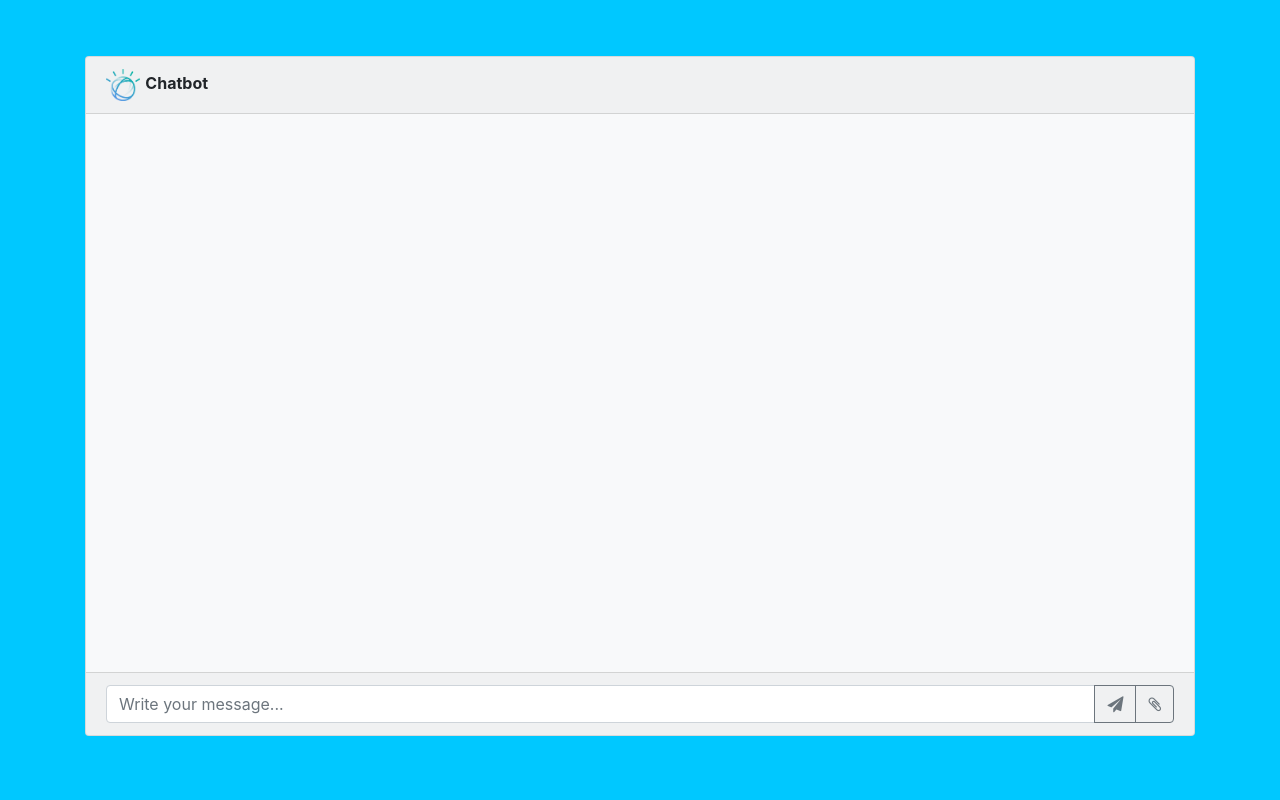
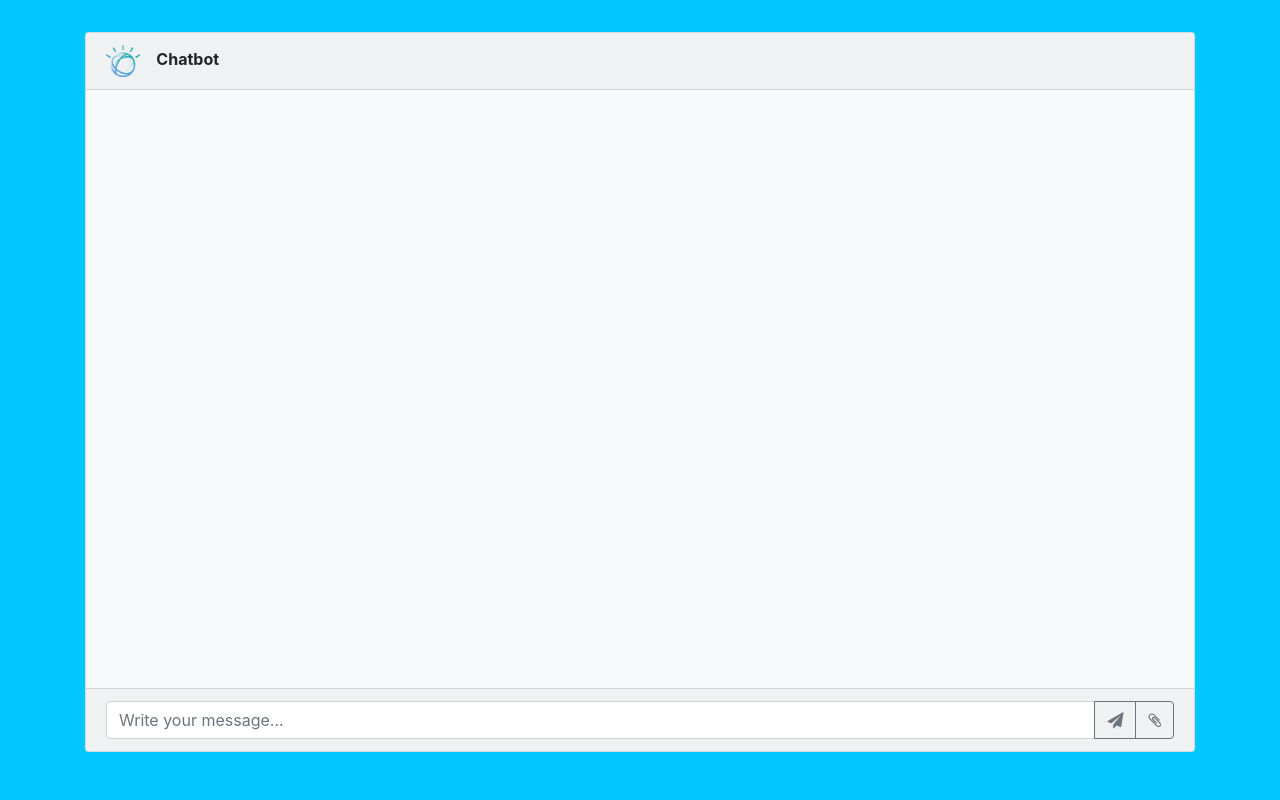
Before and after one commit to vr7517/python-webapp-template, a Flask app: page /chat in a window 1280 px wide. Run offline with Flask 2, Linux system fonts and the light colour scheme; some libraries are stand-ins or nearby versions.

Commit message:
ui view fixes

```diff
--- a/static/stylesheets/chat.css
+++ b/static/stylesheets/chat.css
@@ -4,8 +4,13 @@
 }
 
 .card {
-    margin: 5% 0 5%;
-    height: 85vh;
+    margin-top: 2em;
+    height: 90vh;
+}
+
+.card-body {
+    padding: 0;
+    padding-top: 1rem;
 }
 
 input[type=number] {
@@ -19,22 +24,22 @@ input::-webkit-inner-spin-button {
 }
 
 .card-header img {
-    margin-right: 5px;
-    height: 2em;
+    margin-right: 1rem;
+    height: 2rem;
 }
 
 .contact-profile {
     width: 100%;
-    height: 60px;
+    height: 5rem;
     background: black;
     color: white
 }
 
 .contact-profile img {
-    width: 40px;
+    width: 4rem;
     border-radius: 50%;
     float: left;
-    margin: 9px 12px 0 9px;
+    margin: 0.75rem 1.25rem 0 0.75rem;
 }
 
 .contact-profile p {
@@ -44,7 +49,7 @@ input::-webkit-inner-spin-button {
 .messages {
     height: auto;
     min-height: 100%;
-    max-height: 100%;
+    max-height: 50vh;
     overflow-y: scroll;
     overflow-x: hidden;
 }
@@ -61,17 +66,16 @@ input::-webkit-inner-spin-button {
 .messages ul li {
     display: inline-block;
     clear: both;
-    margin: 15px 15px 5px 15px;
-    width: calc(100% - 25px);
+    width: calc(100% - 1rem);
     font-size: 0.9em;
 }
 
 .messages ul li:nth-last-child(1) {
-    margin-bottom: 20px;
+    margin-bottom: 1.5rem;
 }
 
 .messages ul li.sent img {
-    margin: 6px 8px 0 0;
+    margin: 0.5rem 0.75rem 0 0;
 }
 
 .messages ul li.sent p {
@@ -81,7 +85,7 @@ input::-webkit-inner-spin-button {
 
 .messages ul li.replies img {
     float: right;
-    margin: 6px 0 0 8px;
+    margin: 0.6rem 0 0 0.75rem;
 }
 
 .messages ul li.replies p {
@@ -91,15 +95,15 @@ input::-webkit-inner-spin-button {
 }
 
 .messages ul li img {
-    width: 22px;
+    width: 2rem;
     border-radius: 50%;
     float: left;
 }
 
 .messages ul li p {
     display: inline-block;
-    padding: 10px 15px;
-    border-radius: 20px;
-    max-width: 205px;
+    padding: 1rem 1.5rem;
+    border-radius: 2rem;
+    max-width: 75%;
     line-height: 130%;
 }
--- a/templates/chat.html
+++ b/templates/chat.html
@@ -3,12 +3,15 @@
 
 <head>
     <meta charset='UTF-8'>
+    <meta http-equiv="X-UA-Compatible" content="IE=edge">
 
     <title>Chatbot</title>
 
     <link rel='stylesheet' href='https://cdnjs.cloudflare.com/ajax/libs/font-awesome/4.6.2/css/font-awesome.min.css'>
     <link rel="stylesheet" href="https://stackpath.bootstrapcdn.com/bootstrap/4.3.1/css/bootstrap.min.css">
     <link href="static/stylesheets/chat.css" rel="stylesheet">
+
+    <meta name="viewport" content="width=device-width user-scalable=no">
 
 </head>
 
--- a/templates/index.html
+++ b/templates/index.html
@@ -10,6 +10,9 @@
     <!-- Bootstrap -->
     <link rel="stylesheet" href="https://maxcdn.bootstrapcdn.com/bootstrap/4.0.0/css/bootstrap.min.css">
     <link href="static/stylesheets/styles.css" rel="stylesheet">
+
+    <meta name="viewport" content="width=device-width user-scalable=no">
+
 </head>
 
 <body>
--- a/templates/login.html
+++ b/templates/login.html
@@ -5,7 +5,7 @@
     <title>Login</title>
     <meta charset="utf-8">
     <meta http-equiv="X-UA-Compatible" content="IE=edge">
-    <meta name="viewport" content="width=device-width, initial-scale=1">
+    <meta name="viewport" content="width=device-width user-scalable=no">
     <link rel="stylesheet" href="https://maxcdn.bootstrapcdn.com/bootstrap/3.3.7/css/bootstrap.min.css">
 </head>
 
```
